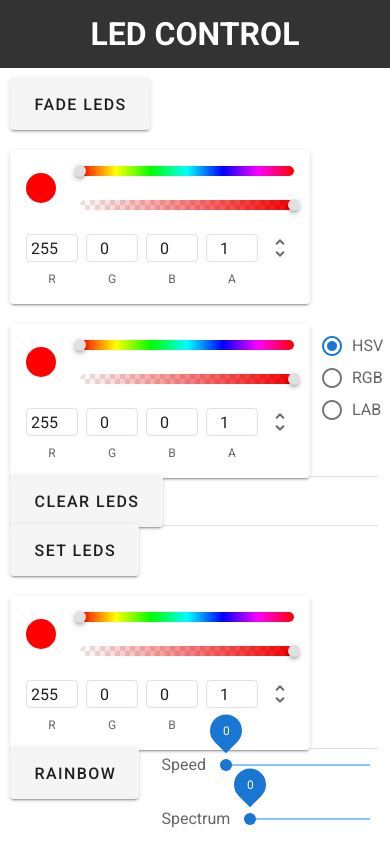
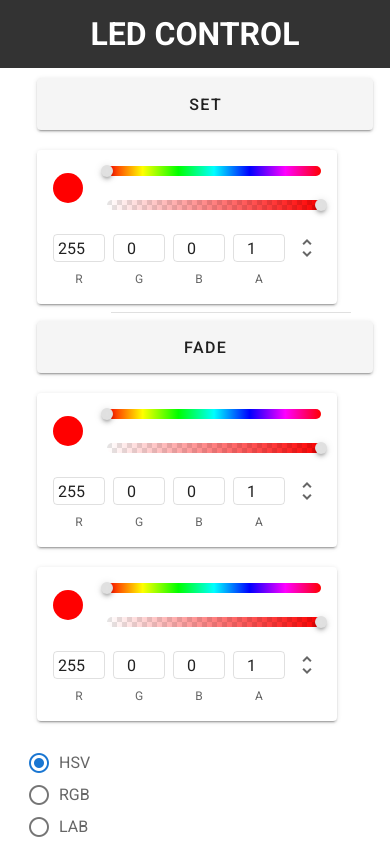
Before and after one commit to jam-jarr/led-control-vue, a Vue app: page / in a window 390 px wide. Shown: the top 844 px of the page. Built offline with nearby package versions, Linux system fonts and the light colour scheme.

Commit message:
Some style changes, and dynamic styling for mobile

```diff
--- a/src/App.vue
+++ b/src/App.vue
@@ -1,14 +1,14 @@
 <template>
   <v-app>
     <Header />
-    <v-col>
+    <v-col id="main-col">
+      <SetLed />
+      <v-divider inset></v-divider>
       <FadeLed />
-      <v-divider></v-divider>
+      <v-divider inset></v-divider>
+      <RainbowLed />
+      <v-divider inset></v-divider>
       <ClearLed />
-      <v-divider></v-divider>
-      <SetLed />
-      <v-divider></v-divider>
-      <RainbowLed />
     </v-col>
   </v-app>
 </template>
@@ -40,4 +40,12 @@ export default {
 .control-element {
   margin: 10px;
 }
+#main-col {
+  padding-left: 10%;
+  padding-right: 10%;
+}
+.v-divider {
+  margin-top: 10px;
+  margin-bottom: 10px;
+}
 </style>
--- a/src/components/ClearLed.vue
+++ b/src/components/ClearLed.vue
@@ -1,6 +1,6 @@
 <template>
   <v-row>
-    <LedButton txt="clear leds" v-on:clicked="send" />
+    <LedButton txt="clear" v-on:clicked="send" />
   </v-row>
 </template>
 
--- a/src/components/FadeLed.vue
+++ b/src/components/FadeLed.vue
@@ -1,6 +1,6 @@
 <template>
   <v-row>
-    <LedButton txt="fade leds" v-on:clicked="send" />
+    <LedButton txt="fade" v-on:clicked="send" />
     <ColorPicker v-on:input="leftColor = $event.rgba" />
     <ColorPicker v-on:input="rightColor = $event.rgba" />
     <v-radio-group v-on:change="colorSpace = $event" mandatory>
--- a/src/components/LedButton.vue
+++ b/src/components/LedButton.vue
@@ -4,6 +4,7 @@
     elevation="2"
     x-large
     v-on:click="$emit('clicked')"
+    v-bind="block"
     >{{ txt }}</v-btn
   >
 </template>
@@ -12,6 +13,15 @@
 export default {
   name: "LedButton",
   props: ["txt"],
+  computed: {
+    block() {
+      return this.$vuetify.breakpoint.xs
+        ? {
+            block: true,
+          }
+        : null;
+    },
+  },
 };
 </script>
 
--- a/src/components/SetLed.vue
+++ b/src/components/SetLed.vue
@@ -1,6 +1,6 @@
 <template>
   <v-row>
-    <LedButton txt="Set leds" v-on:clicked="send" />
+    <LedButton txt="Set" v-on:clicked="send" />
     <ColorPicker v-on:input="color = $event.rgba" />
   </v-row>
 </template>
```
